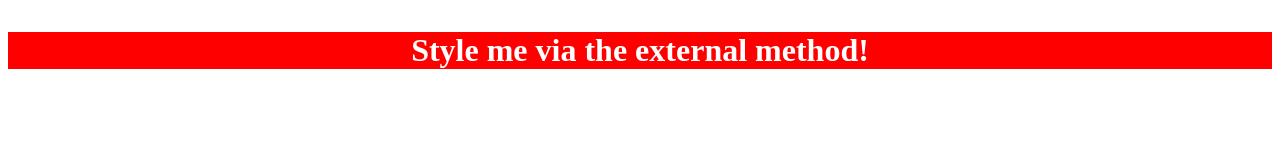
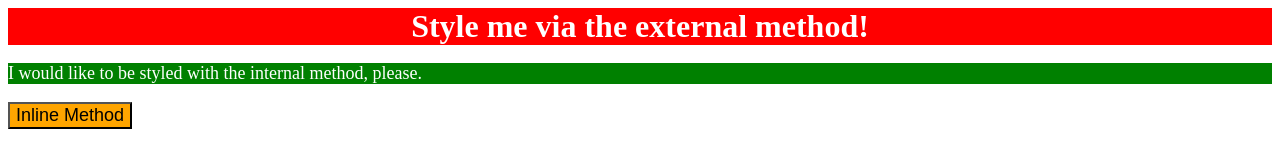
Before and after one commit to Leozhang0017/odin-CSS, a plain HTML site: page index.html in a window 1280 px wide. Drawn offline with Linux system fonts and the light colour scheme.

Commit message:
Completed the exercise

```diff
--- a/index.html
+++ b/index.html
@@ -4,12 +4,25 @@
         <meta charset="UTF-8">
         <title>CSS exercise 1</title>
         <link rel="stylesheet" href="./styles.css">
+
+        <style>
+            p {
+                color: white;
+                background-color: green;
+                font-size: 18px;
+            }
+        </style>
+
     </head>
 
     <body>
         <div>
-            <p>Style me via the external method!</p>
+            Style me via the external method!
         </div>
+
+        <p>I would like to be styled with the internal method, please.</p>
+
+        <button style="color: black; background-color: orange; font-size: 18px;">Inline Method</button>
     </body>
 
 </html>
```
